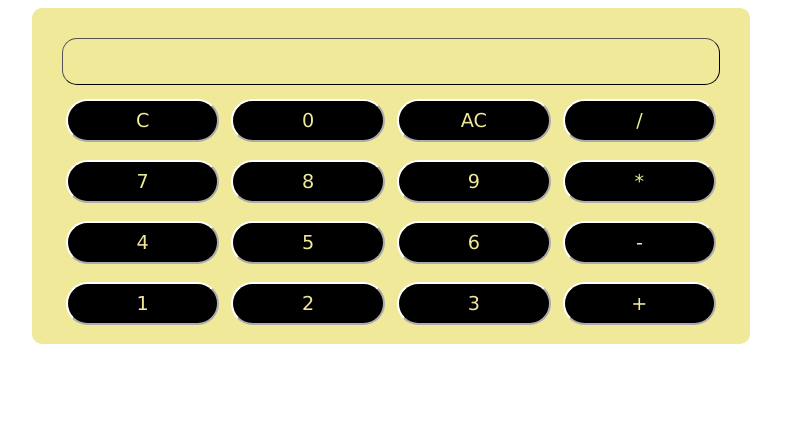
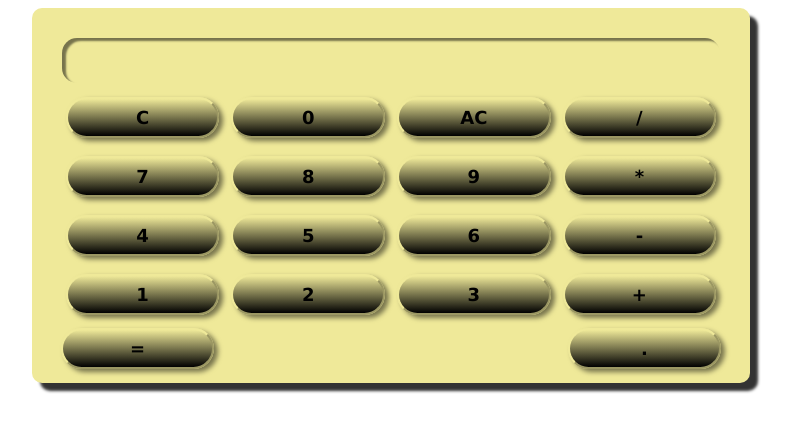
Before and after one commit to ariTheEl/Calculator, a plain HTML site: page index.html in a window 1280 px wide. Shown: the whole page, without its empty margins (249-1040 px from the left). Drawn offline with Linux system fonts and the light colour scheme.

Commit message:
feat: add functionality to calculator

```diff
--- a/assets/scripts/script.js
+++ b/assets/scripts/script.js
@@ -0,0 +1,21 @@
+let container=document.querySelector('.container')
+let display=document.querySelector('.display');
+let button=Array.from(document.querySelectorAll('button'));
+
+button.map(btn => {
+    btn.addEventListener('click', evt => {
+        if (evt.target.innerText=='C') {
+            display.innerText=display.innerText.slice(0,-1);
+        }
+
+        else if (evt.target.innerText=='AC'){
+            display.innerText=" ";
+        }
+        else if(evt.target.innerText=='='){
+            display.innerText=eval(display.innerText)
+        }
+        else {
+            display.innerText += evt.target.innerText;
+        }
+    })
+})
--- a/assets/styles/styles.css
+++ b/assets/styles/styles.css
@@ -4,8 +4,9 @@
     border-radius: 10px;
     display: grid;
     justify-content: center;
-    margin: 150px;
+    margin: 0 auto;
     background-color: #efe999;
+    box-shadow: 8px 8px 3px rgba(00, 00, 00, 0.8);
 }
 @media screen and (min-width:400px){
     .container{
@@ -16,22 +17,41 @@
 
 }
 .display{
-    width: auto;height: 45px;
+    text-align: right;
+    line-height: 80px;
+    padding: 0 10px;
+    font-size: large;
+    font-weight: 800;
+    width: auto;
+    height: 45px;
     border-radius: 15px;
-    border:1px outset #000;
+    box-shadow: 4px 3px 2px inset rgba(00,00,00,0.5);
     margin: 5px 5px;
 }
 .row{
     margin: 5px 5px;
 }
 button{
+    box-shadow: 4px 3px 5px rgba(00,00,00,0.5);
     width: 12vw;
     font-family:Verdana, Geneva, Tahoma, sans-serif;
-    font-size: larger;
-    background-color: #000;
-    color: #efe999;
-    border: 2px #ffffff outset;
+    font-size:large;
+    font-weight: 900;
+    background:linear-gradient(to top, #000, #efe999);
+    color: #000;
+    border: 2px #efe999 outset;
     border-radius: 50px;
     padding: 8px;
+    cursor: pointer;
     margin: 4px 4px;
 }
+button:hover{
+    background:linear-gradient(to bottom, #000, #efe999);
+    color: #efe999;
+    border: 2px #000 inset;
+    border-radius: 10px;
+    transition: 600ms ease-in-out;
+}
+.decimalBtn{
+    float: right;
+}
--- a/index.html
+++ b/index.html
@@ -4,7 +4,7 @@
     <meta charset="UTF-8">
     <meta http-equiv="X-UA-Compatible" content="IE=edge">
     <meta name="viewport" content="width=device-width, initial-scale=1.0">
-    <script src="./assets/scripts/script.js"></script>
+    <script src="./assets/scripts/script.js" defer></script>
     <link rel="stylesheet" href="./assets/styles/styles.css">
     <title>Calculator</title>
 </head>
@@ -12,9 +12,9 @@
     <div class="container">
         <div class="display"></div>
         <div class="row">
-            <button>C</button>
+            <button id="clear">C</button>
             <button>0</button>
-            <button>AC</button>
+            <button id="allClear" >AC</button>
             <button>/</button>
         </div>
         <div class="row">
@@ -35,6 +35,11 @@
             <button>3</button>
             <button>+</button>
         </div>
+        <div id="lastDiv">
+            <button id="equals">=</button>
+            <button class="decimalBtn">.</button>
+        </div>
+
     </div>
 </body>
 </html>
```
